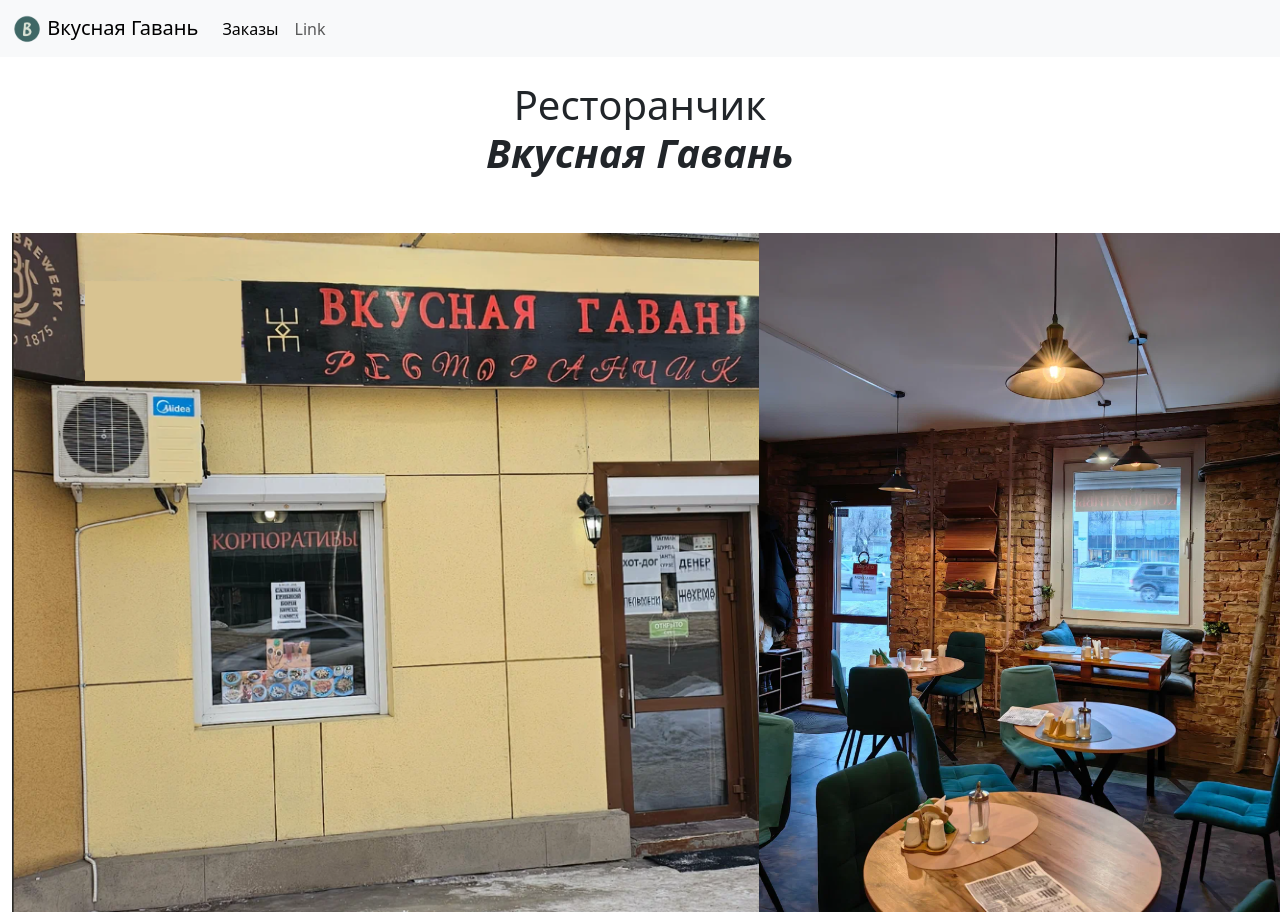
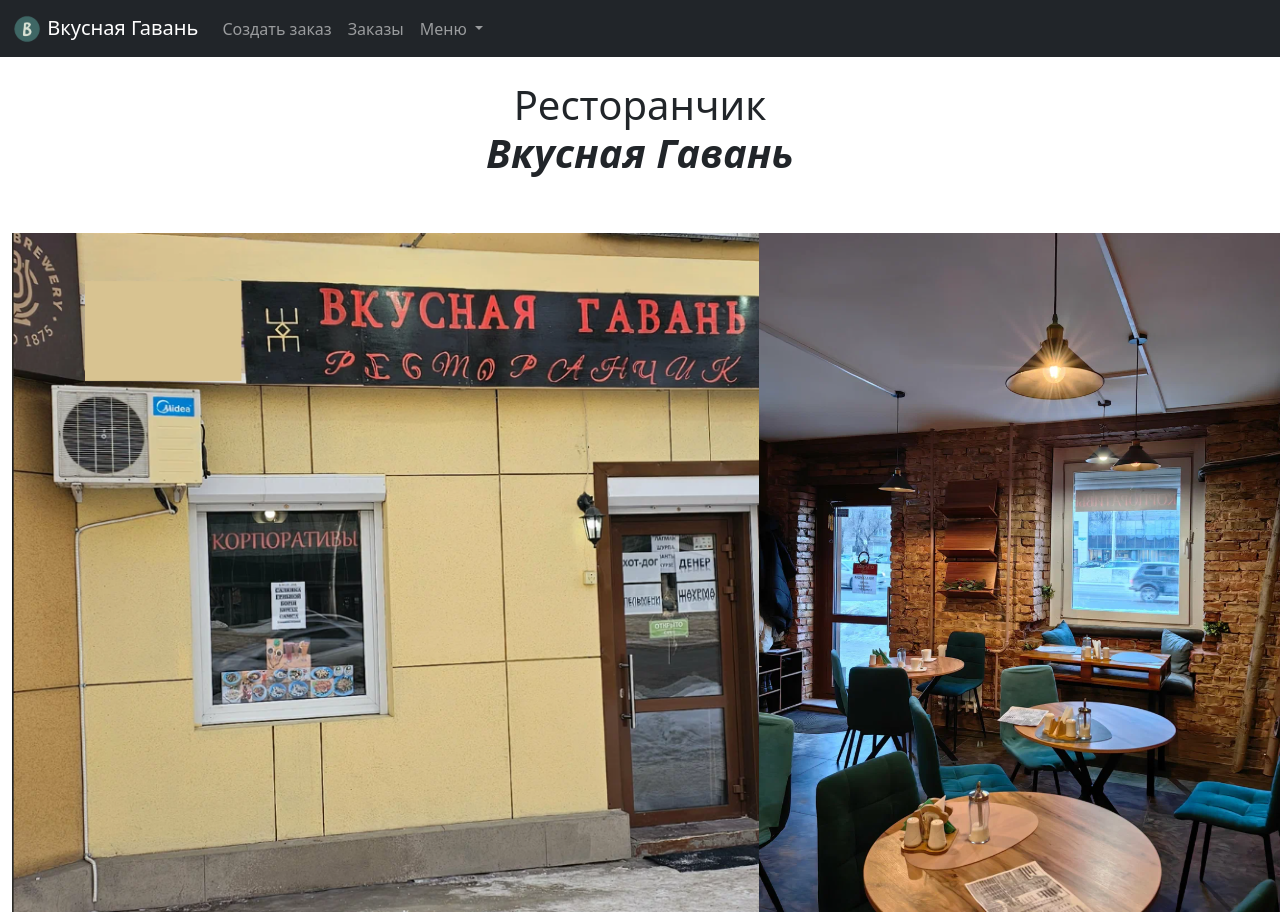
Before and after one commit to ClosedEyeVisuals/crm-orders, a Django app: page / in a window 1280 px wide. Shown: the top 912 px of the page. Run offline with Django 4.2, Linux system fonts and the light colour scheme; some libraries are stand-ins or nearby versions.

Commit message:
add dropdown menu button to navbar

```diff
--- a/crm/templates/includes/header.html
+++ b/crm/templates/includes/header.html
@@ -1,21 +1,37 @@
 {% load static %}
 {% load django_bootstrap5 %}
 <header>
-  <nav class="navbar navbar-expand-lg bg-body-tertiary">
+  <nav class="navbar navbar-expand-lg navbar-dark bg-dark">
     <div class="container-fluid">
       <a class="navbar-brand" href="{% url 'orders:index' %}">
       <img src=" {% static 'img/logo.png' %}" alt="" width="30" height="30" class="d-inline-block align-text-top">
       Вкусная Гавань
       </a>
       <div class="collapse navbar-collapse" id="navbarSupportedContent">
+        {% with request.resolver_match.view_name as view_name %}
           <ul class="navbar-nav me-auto mb-2 mb-lg-0">
             <li class="nav-item">
-            <a class="nav-link active" aria-current="page" href="{% url 'orders:list' %}">Заказы</a>
+              <a class="nav-link {% if view_name == 'orders:create' %} active {% endif %}" href="{% url 'orders:create' %}">
+                Создать заказ
+              </a>
             </li>
             <li class="nav-item">
-            <a class="nav-link" href="#">Link</a>
+              <a class="nav-link {% if view_name == 'orders:list' %} active {% endif %}" aria-current="page" href="{% url 'orders:list' %}">
+                Заказы
+              </a>
+            </li>
+            <li class="nav-item dropdown">
+              <a class="nav-link dropdown-toggle {% if view_name == 'something' %} active {% endif %}" href="#" id="navbarDarkDropdownMenuLink" role="button" data-bs-toggle="dropdown" aria-expanded="false">
+                Меню
+              </a>
+              <ul class="dropdown-menu dropdown-menu-dark" aria-labelledby="navbarDarkDropdownMenuLink">
+              <li><a class="dropdown-item" href="#">Action</a></li>
+              <li><a class="dropdown-item" href="#">Another action</a></li>
+              <li><a class="dropdown-item" href="#">Something else here</a></li>
+              </ul>
             </li>
           </ul>
+        {% endwith %}
       </div>
     </div>
   </nav>
```
Lines whose indentation alone changed are shown as unchanged.
